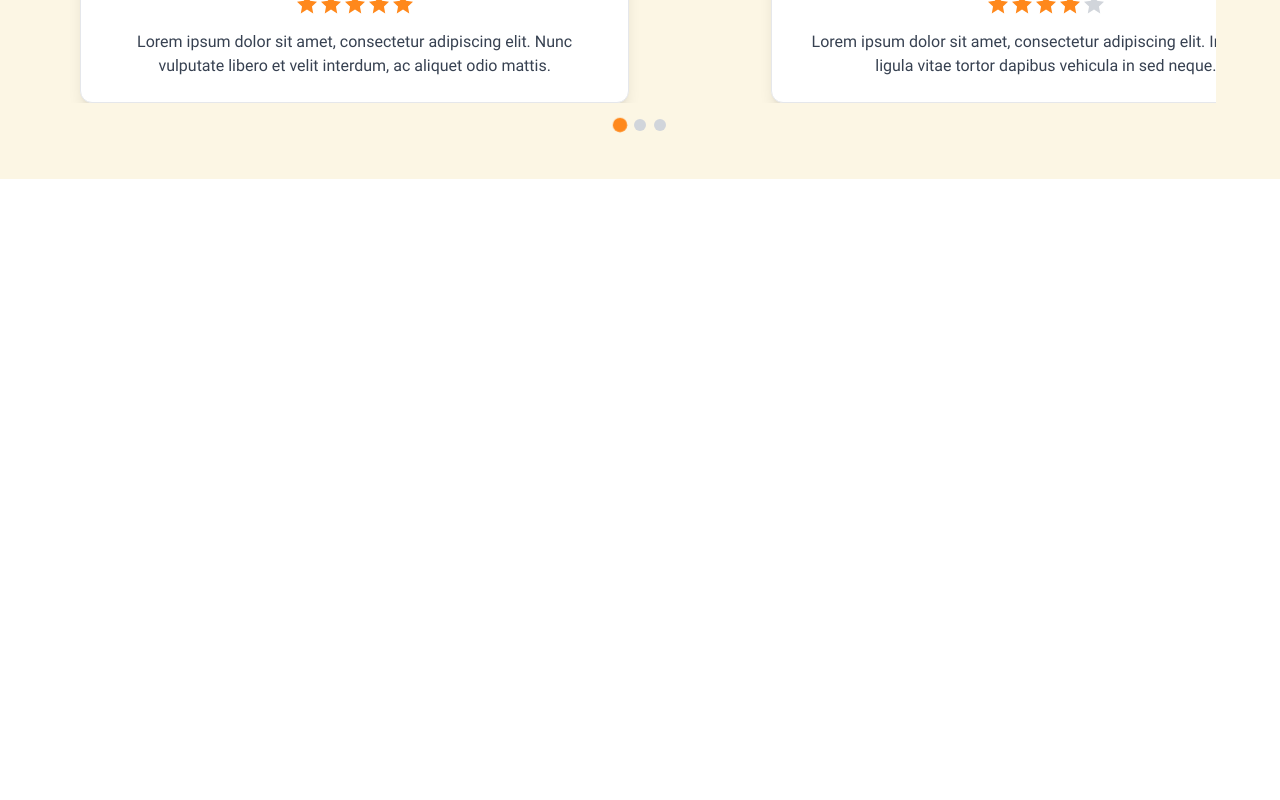
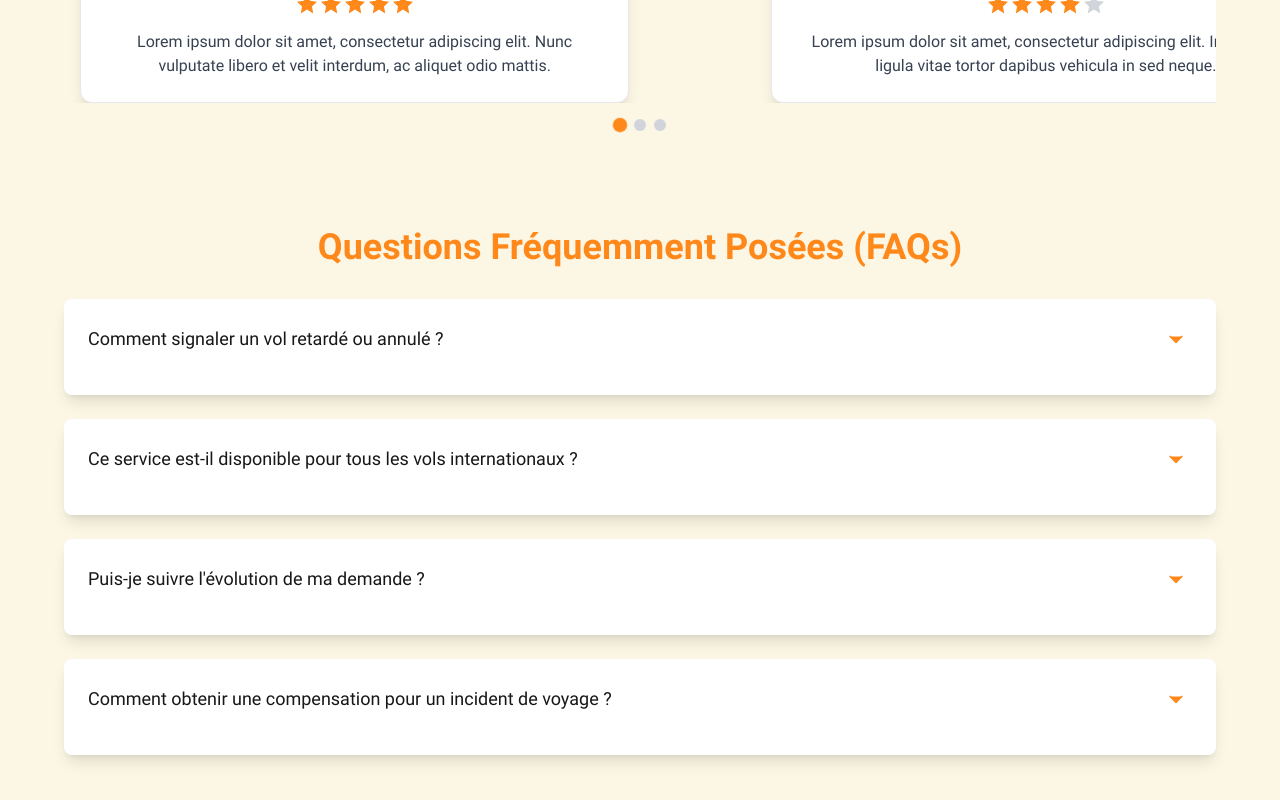
Before and after one commit to ZACK2613111/test-bag-go, a Next.js app: page / in a window 1280 px wide. Shown: the part 1730-2530 px from the top of the page. Before the commit the page ends 1909 px from the top, so only its background shows below. Built offline with nearby package versions, Linux system fonts and the light colour scheme.

Commit message:
FAQ UI implementation

```diff
--- a/src/app/page.tsx
+++ b/src/app/page.tsx
@@ -1,5 +1,6 @@
 // import CustomCursor from "@/components/CustomCursor";
 import About from "@/components/About";
+import FAQ from "@/components/FAQ";
 import Header from "@/components/header";
 import Reservation from "@/components/reservation";
 import Sponsors from "@/components/Sponsors";
@@ -14,6 +15,7 @@ export default function Home() {
      <Sponsors />
      <About />
      <SliderTestimonials/>
+     <FAQ />
     </div>
   );
 }
--- /dev/null
+++ b/src/components/FAQ.tsx
@@ -0,0 +1,89 @@
+"use client";
+
+import React, { useState } from "react";
+
+interface FAQItem {
+  question: string;
+  answer: string;
+}
+
+const faqs: FAQItem[] = [
+  {
+    question: "Comment signaler un vol retardé ou annulé ?",
+    answer:
+      "Pour signaler un vol retardé ou annulé, connectez-vous à votre compte sur notre plateforme et accédez à la section 'Signaler un Incident'. Remplissez le formulaire en renseignant les détails de votre vol, tels que le numéro de vol, la date et la compagnie aérienne, ainsi que la nature de l'incident. Une fois la demande soumise, vous recevrez des mises à jour régulières sur son traitement.",
+  },
+  {
+    question: "Ce service est-il disponible pour tous les vols internationaux ?",
+    answer:
+      "Oui, ce service est disponible pour tous les vols internationaux opérés par les compagnies partenaires. Vous pouvez signaler les incidents en suivant le même processus pour tous les vols internationaux.",
+  },
+  {
+    question: "Puis-je suivre l'évolution de ma demande ?",
+    answer:
+      "Oui, vous pouvez suivre l'évolution de votre demande directement dans votre espace client. Des notifications vous seront envoyées pour vous informer de l'état de traitement de votre demande.",
+  },
+  {
+    question: "Comment obtenir une compensation pour un incident de voyage ?",
+    answer:
+      "Pour obtenir une compensation, veuillez soumettre une réclamation via notre plateforme. Notre équipe analysera les informations fournies et prendra une décision en fonction des politiques en vigueur.",
+  },
+];
+
+const FAQ: React.FC = () => {
+  const [openIndex, setOpenIndex] = useState<number | null>(null);
+
+  const handleToggle = (index: number) => {
+    setOpenIndex(openIndex === index ? null : index);
+  };
+
+  return (
+    <section className="bg-[#FCF6E4] py-12 font-roboto">
+      <div className="max-w-6xl mx-auto text-center">
+        <h2 className="text-4xl font-bold mb-8 text-primary">Questions Fréquemment Posées (FAQs)</h2>
+        <div className="space-y-6">
+          {faqs.map((faq, index) => (
+            <div
+              key={index}
+              className={`bg-white rounded-lg shadow-lg p-6 mb-6 cursor-pointer transition-all duration-300 transform ${
+                openIndex === index ? "scale-105" : ""
+              }`}
+            >
+              <div
+                className="flex justify-between items-center mb-4"
+                onClick={() => handleToggle(index)}
+              >
+                <p className="font-light text-left text-lg">{faq.question}</p>
+                <span
+                  className={`w-8 h-8 flex justify-center items-center text-primary rounded-full transform transition-transform duration-300 ${
+                    openIndex === index ? "rotate-180" : ""
+                  }`}
+                >
+                  <svg
+                    xmlns="http://www.w3.org/2000/svg"
+                    fill="#FF881B"
+                    viewBox="0 0 24 24"
+                    stroke="currentColor"
+                    className="w-5 h-5"
+                  >
+                    <path
+                      strokeLinecap="round"
+                      strokeLinejoin="round"
+                      strokeWidth="2"
+                      d="M19 9l-7 7-7-7"
+                    />
+                  </svg>
+                </span>
+              </div>
+              {openIndex === index && (
+                <p className="text-sm font-light text-left text-gray-700">{faq.answer}</p>
+              )}
+            </div>
+          ))}
+        </div>
+      </div>
+    </section>
+  );
+};
+
+export default FAQ;
```
